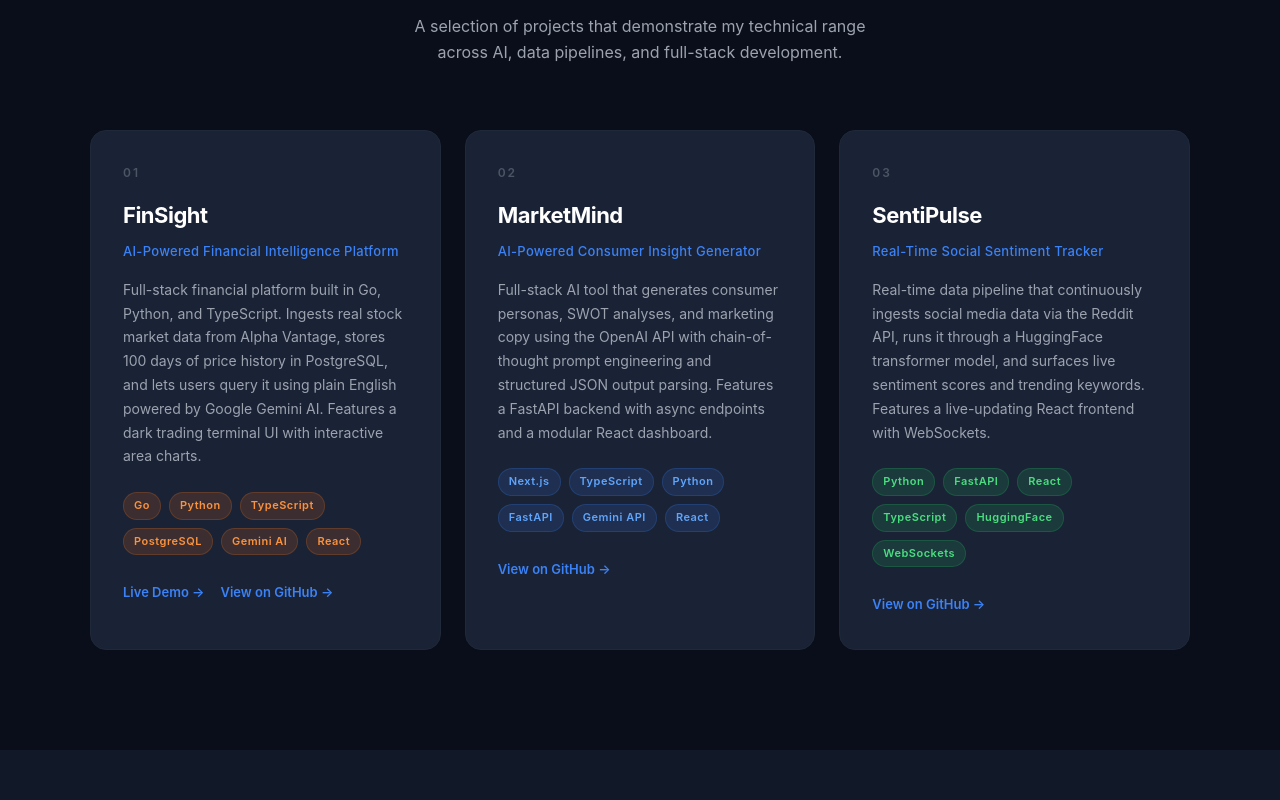
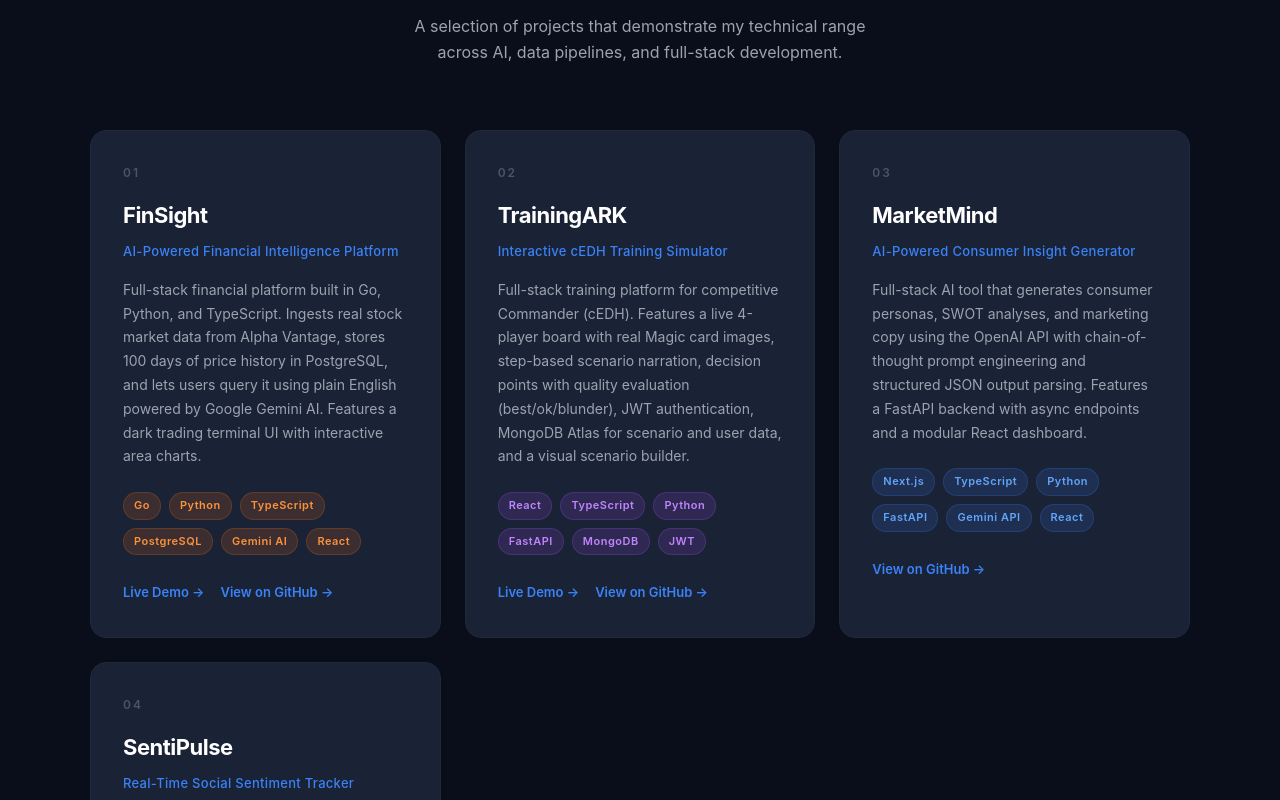
Before and after one commit to TrimStream/TrimStream.github.io, a Next.js app: page / in a window 1280 px wide. Shown: the part 960-1760 px from the top of the page. Built offline with nearby package versions, Linux system fonts and the light colour scheme.

Commit message:
Update project cards and skills section

```diff
--- a/app/page.tsx
+++ b/app/page.tsx
@@ -92,8 +92,31 @@
               </a>
             </div>
 
+            <div className="project-card purple">
+              <p className="project-number">02</p>
+              <h3 className="project-title">TrainingARK</h3>
+              <p className="project-subtitle">Interactive cEDH Training Simulator</p>
+              <p className="project-description">
+                Full-stack training platform for competitive Commander (cEDH). Features a live 4-player board with real Magic card images, step-based scenario narration, decision points with quality evaluation (best/ok/blunder), JWT authentication, MongoDB Atlas for scenario and user data, and a visual scenario builder.
+              </p>
+              <div className="tech-tags">
+                <span className="tech-tag purple">React</span>
+                <span className="tech-tag purple">TypeScript</span>
+                <span className="tech-tag purple">Python</span>
+                <span className="tech-tag purple">FastAPI</span>
+                <span className="tech-tag purple">MongoDB</span>
+                <span className="tech-tag purple">JWT</span>
+              </div>
+              <a href="https://trainingark.vercel.app" target="_blank" className="project-link" style={{marginRight: '16px'}}>
+                Live Demo →
+              </a>
+              <a href="https://github.com/TrimStream/TrainingARK" target="_blank" className="project-link">
+                View on GitHub →
+              </a>
+            </div>
+
             <div className="project-card blue">
-              <p className="project-number">02</p>
+              <p className="project-number">03</p>
               <h3 className="project-title">MarketMind</h3>
               <p className="project-subtitle">AI-Powered Consumer Insight Generator</p>
               <p className="project-description">
@@ -113,7 +136,7 @@
             </div>
 
             <div className="project-card green">
-              <p className="project-number">03</p>
+              <p className="project-number">04</p>
               <h3 className="project-title">SentiPulse</h3>
               <p className="project-subtitle">Real-Time Social Sentiment Tracker</p>
               <p className="project-description">
@@ -131,6 +154,7 @@
                 View on GitHub →
               </a>
             </div>
+
           </div>
         </div>
       </section>
@@ -157,7 +181,7 @@
               <div className="skill-category-icon">⚙️</div>
               <h3>Frameworks & Tools</h3>
               <div className="skill-tags">
-                {['React.js', 'Next.js', 'FastAPI', 'Node.js', 'Django', 'REST APIs', 'WebSockets', 'PostgreSQL', 'Docker'].map(skill => (
+                {['React.js', 'Next.js', 'FastAPI', 'Node.js', 'Django', 'REST APIs', 'WebSockets', 'PostgreSQL', 'MongoDB', 'Docker'].map(skill => (
                   <span key={skill} className="skill-tag">{skill}</span>
                 ))}
               </div>
```
